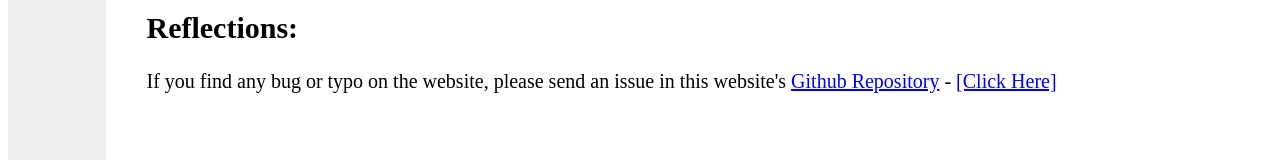
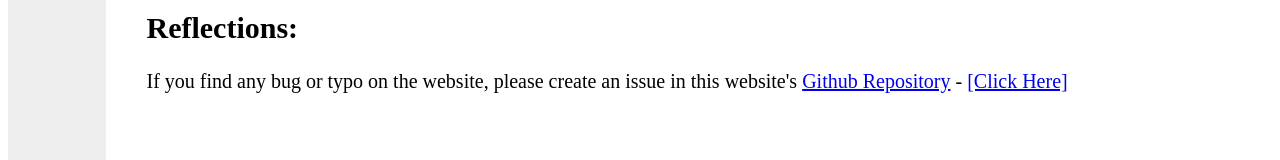
Before and after one commit to CCAssYukon/CCAssYukon.github.io, a plain HTML site: page childrens/find_us.html in a window 1280 px wide. Shown: the part 586-746 px from the top of the page. Drawn offline with Linux system fonts and the light colour scheme.

Commit message:
Update find_us.html

```diff
--- a/childrens/find_us.html
+++ b/childrens/find_us.html
@@ -84,7 +84,7 @@
         <h2>Social Media:</h2>
         <p><a href="https://www.facebook.com/ChineseCanadianAssociationOfYukon/"><img src="https://cdn-icons-png.flaticon.com/512/124/124010.png" height="18px" width="19px"> Facebook</a></p>
         <h2>Reflections:</h2>
-        <p>If you find any bug or typo on the website, please send an issue in this website's <a href="https://github.com/CCAssYukon/CCAssYukon.github.io">Github Repository</a> - <a href="https://github.com/CCAssYukon/CCAssYukon.github.io/issues/new">[Click Here]</a></p>
+        <p>If you find any bug or typo on the website, please create an issue in this website's <a href="https://github.com/CCAssYukon/CCAssYukon.github.io">Github Repository</a> - <a href="https://github.com/CCAssYukon/CCAssYukon.github.io/issues/new">[Click Here]</a></p>
 </div>
 
 
```
